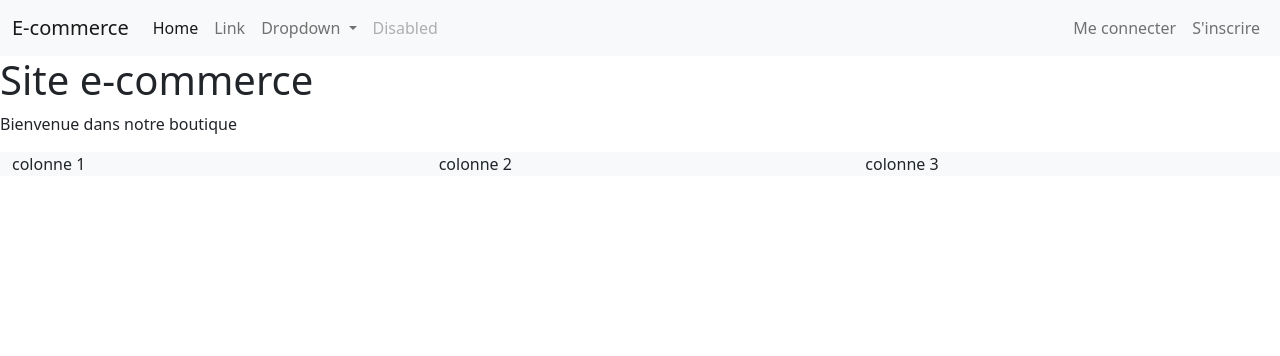
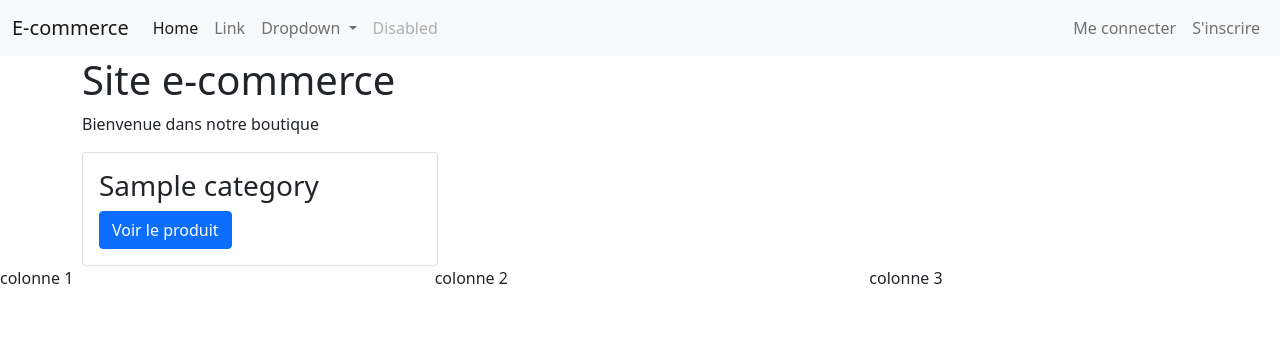
Before and after one commit to bramsobrahms/ecommerce, a Symfony app: template templates/main/index.html.twig in a window 1280 px wide. Shown: the top 356 px of the page. Run offline with Twig, Linux system fonts and the light colour scheme; the template is opened without the code that fills it: most values are stand-ins (such as "Sample title", 1, 10 or a date in 2020); some libraries are stand-ins or nearby versions.

Commit message:
card for CategoriesController

```diff
--- a/templates/main/index.html.twig
+++ b/templates/main/index.html.twig
@@ -3,6 +3,29 @@
 {% block title %}Accueil{% endblock %}
 
 {% block body %}
-    <h1>Site e-commerce</h1>
-    <p> Bienvenue dans notre boutique </P>
+    <main class="container">
+        <section class="row">
+            <div class="col-12">
+                <h1>Site e-commerce</h1>
+                <p> Bienvenue dans notre boutique </P>
+            </div>
+            {% for category in categories %}
+                {% if category.parent == null %}
+                    <div class="col-12">
+                        <h2>{{ category.name }}</h2>
+                    </div>
+                    {% else %}
+                        <div class="col-4">
+                            <div class="card h-100">
+                                <div class="card-body">
+                                    <h3 class="card-title">{{ category.name }} </h3>
+                                    <a href="#" class="btn btn-primary">Voir le produit</a>
+                                </div>
+                            </div>
+                            <a href="#"></a>
+                        </div>
+                {% endif %}
+            {% endfor %}
+        </section>
+    </main
 {% endblock %}
```
Also changed, not shown: src/Controller/MainController.php (+5 -2 lines).
